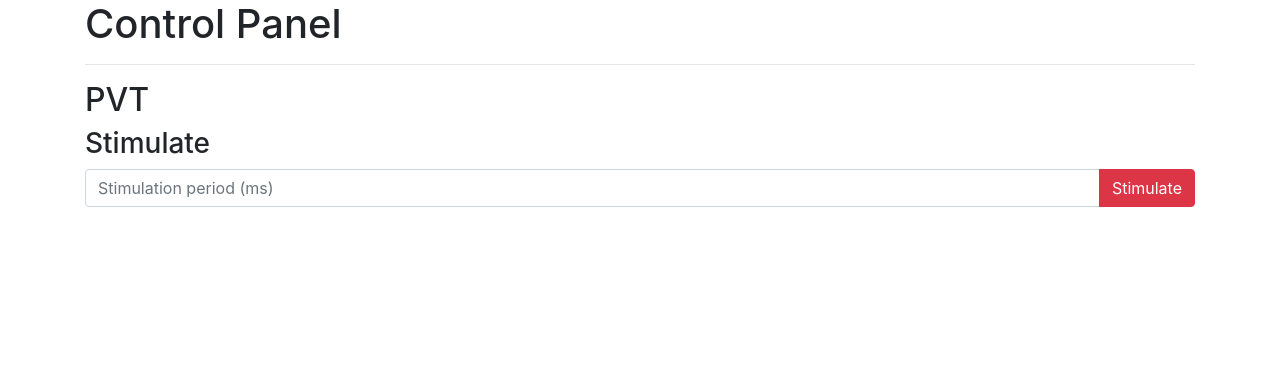
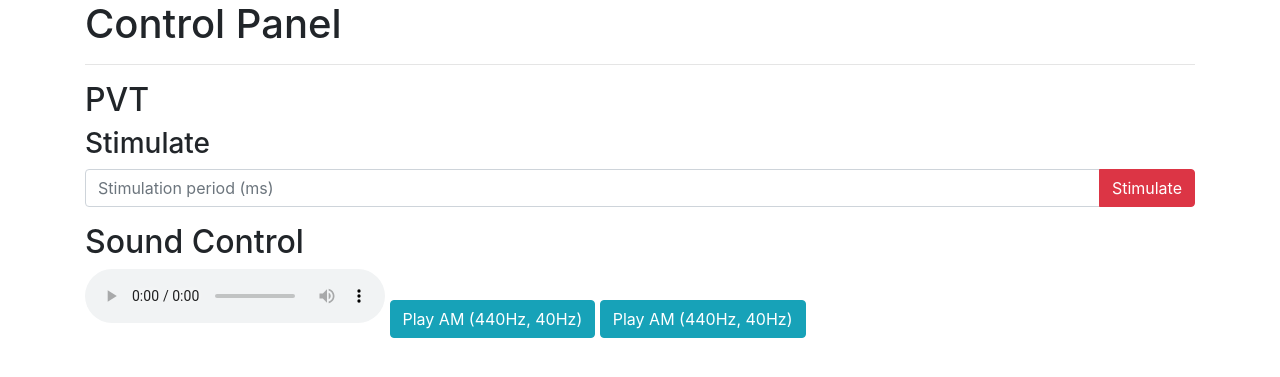
Before and after one commit to srakrn/web-based-pvt, a Flask app: page /control in a window 1280 px wide. Shown: the top 377 px of the page. Run offline with Flask 2, Linux system fonts and the light colour scheme; some libraries are stand-ins or nearby versions.

Commit message:
Sound control

```diff
--- a/thebutton/templates/control.html
+++ b/thebutton/templates/control.html
@@ -40,6 +40,22 @@
           </button>
         </div>
       </div>
+      <h2>Sound Control</h2>
+      <audio controls>
+        <source
+          src="{{ url_for('static', filename='AMCF440MF40.wav') }}"
+          type="audio/wav"
+        />
+        <source src="horse.mp3" type="audio/mpeg" />
+        Your browser does not support the audio element.
+      </audio>
+
+      <a class="btn btn-info" href="#" onclick="play()"
+        >Play AM (440Hz, 40Hz)</a
+      >
+      <a class="btn btn-info" href="#" onclick="play()"
+        >Play AM (440Hz, 40Hz)</a
+      >
     </div>
   </body>
 
```
Also changed, not shown: 2 other files.
